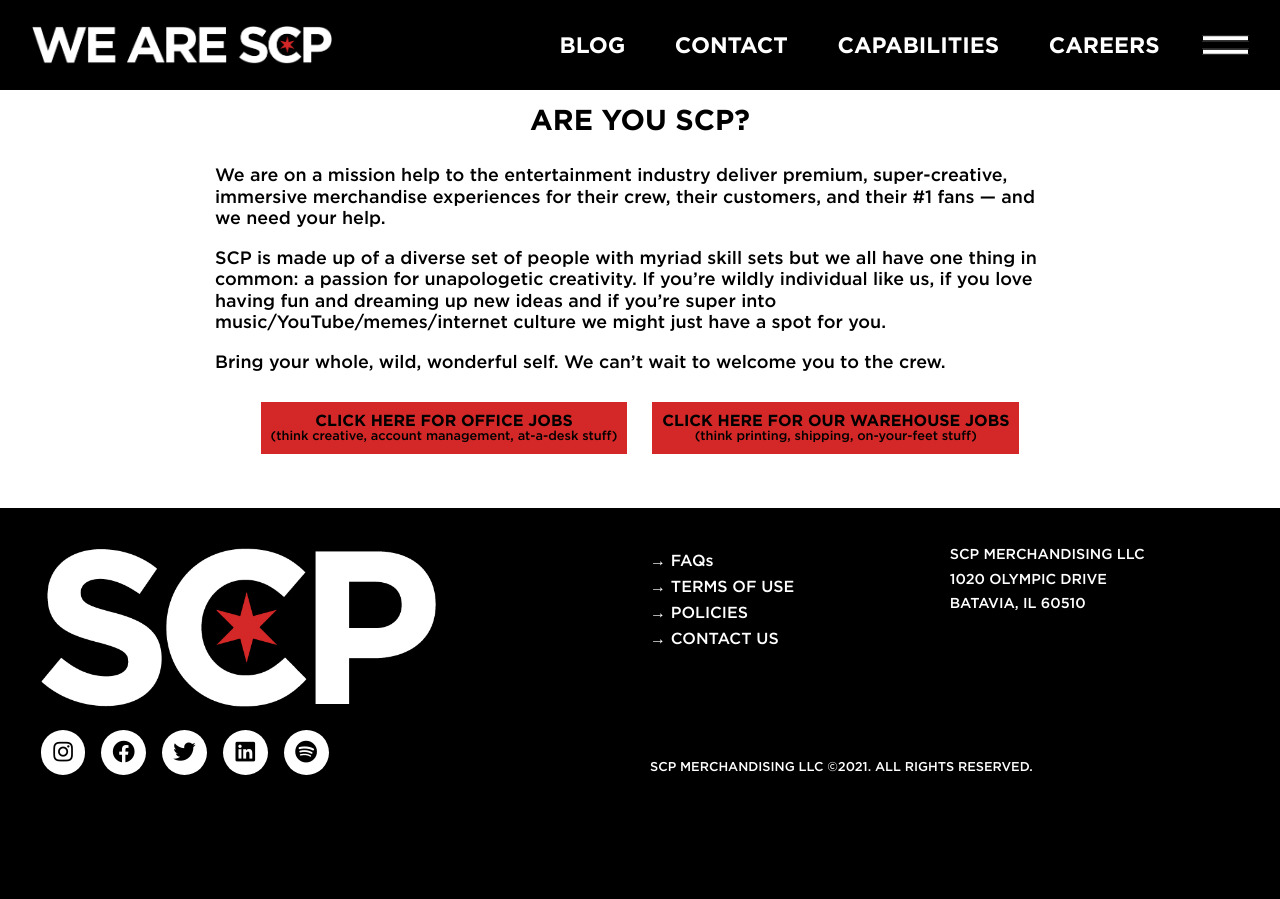
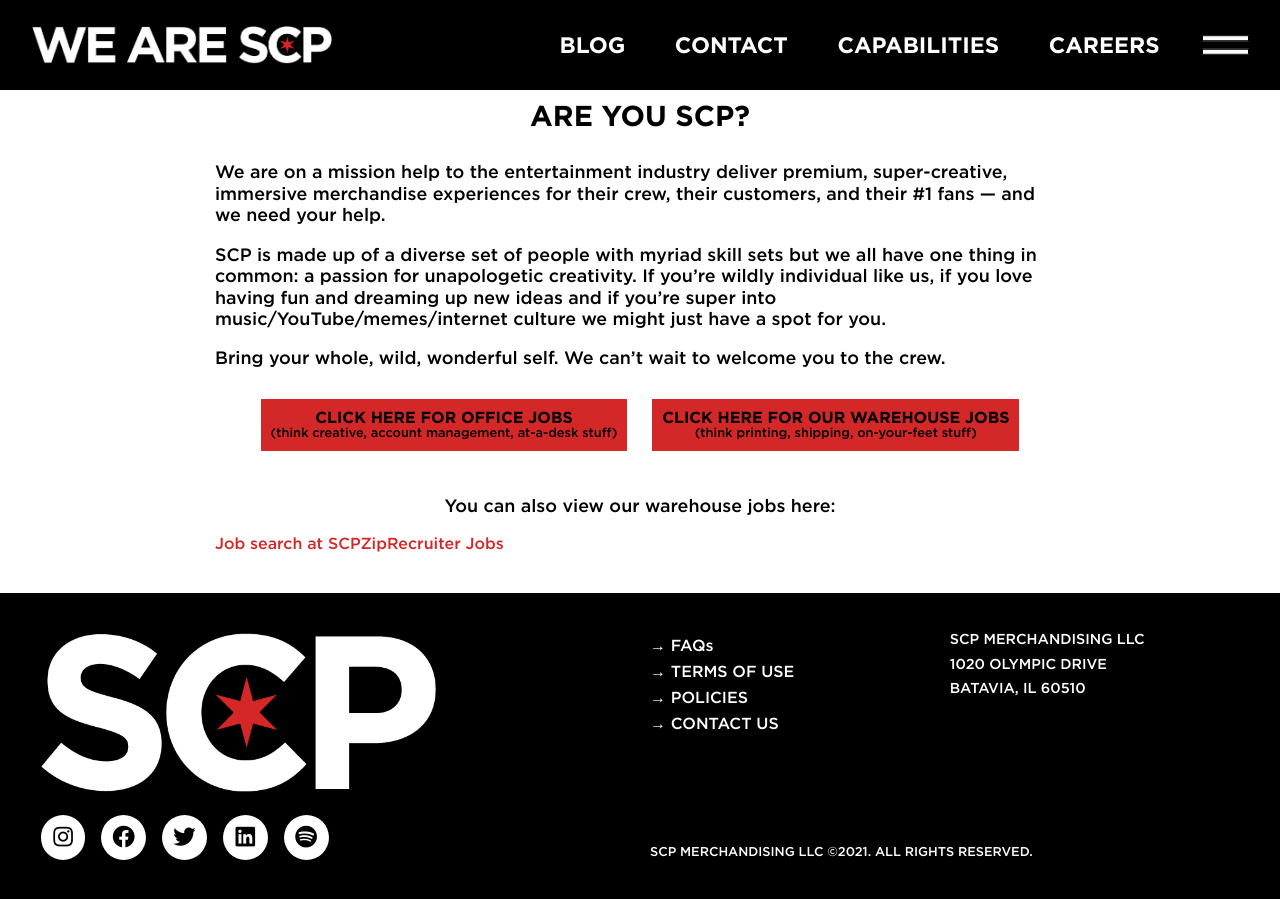
Before and after one commit to Second-City-Prints/wearescp, a Jekyll site: the page built from careers.md, in a window 1280 px wide and 900 px high, scrolled down 163 px. Built offline with Jekyll 4.4.1, drawn with Linux system fonts in a browser that asks for light colours; a script that is not in the unit is left out; before the commit the page ends 978 px from its top, so only the background shows below that.

Commit message:
MINOR CAREERS UPDATE

```diff
--- a/_data/careers.yml
+++ b/_data/careers.yml
@@ -13,4 +13,4 @@
 officebuttonurl: https://www.linkedin.com/careersite/scp
 warehousebutton: Click here for our warehouse jobs
 warehousebuttonsub: (think printing, shipping, on-your-feet stuff)
-warehousebuttonurl: https://www.indeed.com/cmp/Scp-70145c68
+warehousebuttonurl: https://www.ziprecruiter.com/c/SCP/Jobs
--- a/careers.md
+++ b/careers.md
@@ -18,6 +18,10 @@
         {{ site.data.careers.warehousebutton }}
         <span>{{ site.data.careers.warehousebuttonsub }}</span>
       </a>
+
+      <p style="margin-top: 2em">You can also view our warehouse jobs here:</p>
     </center>
+    <a href="/c/Scp/Jobs?absolute=1&amp;hiring_company=aeb13725" id="jobs_widget_company_link" target="_blank">Job search at SCP</a><script src="https://www.ziprecruiter.com/jobs-widget/v1/23f3e4f4/all?show_posted_days=0"></script><a href="https://www.ziprecruiter.com/" id="jobs_widget_link_split" target="_blank">ZipRecruiter Jobs</a>
+
   </div>
 </div>
```
